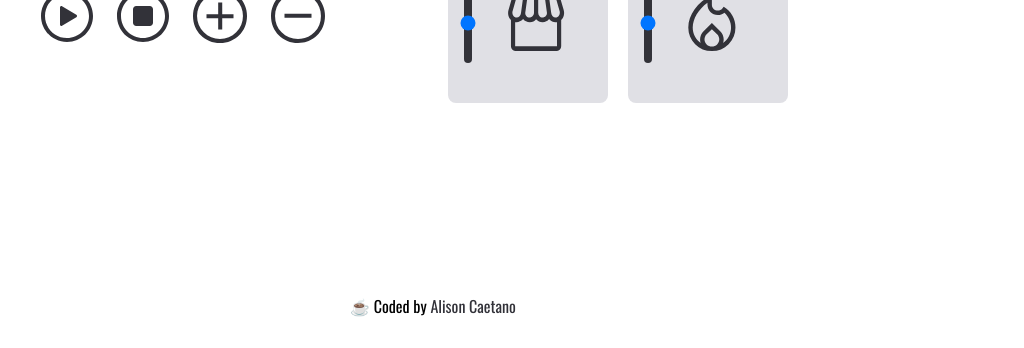
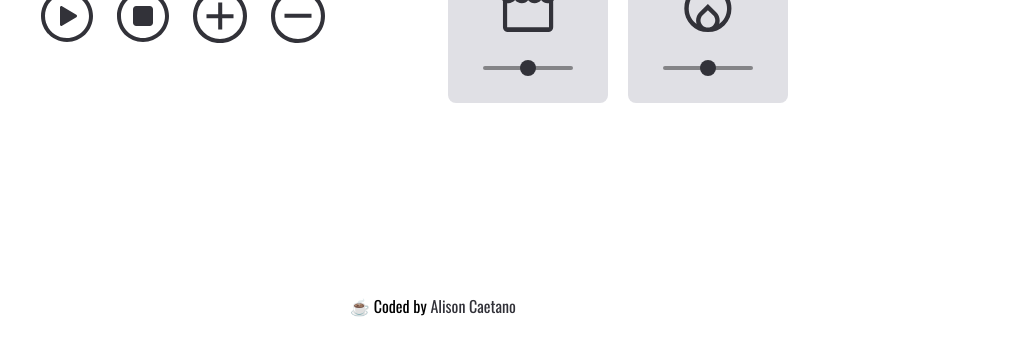
Before and after one commit to AlizonCaetano/Pomofocus, a website with bundled scripts: page index.html in a window 1280 px wide. Shown: the part 452-800 px from the top of the page, without its empty margins (207-1231 px from the left). Built offline with nearby package versions, Linux system fonts and the light colour scheme.

Commit message:
input values

```diff
--- a/app/css/style.css
+++ b/app/css/style.css
@@ -116,6 +116,10 @@ footer a{
 
 /*sound cards*/
 
+.card-sound{
+  position: relative;
+}
+
 .sounds-cards-wrapper,
 .card-sound{
   display: flex;
@@ -131,7 +135,8 @@ footer a{
 
 .card-sound{
   display: flex;
-  justify-content: flex-start;
+  flex-direction: column-reverse;
+  justify-content: space-evenly;
 
   margin: 1.6rem;
 
@@ -140,23 +145,33 @@ footer a{
 
 }
 
-input[type='range'] {
-  -webkit-appearance: none;
-  width: 8rem;
-  height: 8px;
+input[type='range']{
+  appearance: none;
+  width: 9rem;
+  height: 4px;
+  background-color: rgba(0, 0, 0, 0.411);
+  border-radius: 9999px;
+}
 
 
-  background: var(--drk-icon-fill);
-  border-radius: 9999px;
-  background-image: linear-gradient(var(--lgt-icon-fill), var(--lgt-icon-fill));
-
-  transform: rotateZ(270deg);
+input[type='range']::-webkit-slider-runnable-track,
+input[type='range']::-webkit-slider-thumb {
+  -webkit-appearance: none;
 }
 
-.input-range {
-  display: flex;
-  width: 60px;
-  justify-content: flex-end;
+input[type='range']::-webkit-slider-thumb{
+  appearance: none;
+	width: 1.6rem;
+	height: 1.6rem;
+	border-radius: 50%;
+	background-color:var(--lgt-icon-fill);
+}
+
+input[type='range']::-webkit-slider-runnable-track {
+  appearance: none;
+	width: 1.6rem;
+	height: 1.6rem;
+  border-radius: 9999px;
 }
 
 
--- a/index.html
+++ b/index.html
@@ -164,6 +164,7 @@
                 type="range"
                 id="volume-forest"
                 name="volume"
+                value="50"
                 min="0"
                 max="100"
               />
@@ -193,6 +194,8 @@
                 id="volume-rain"
                 name="volume"
                 min="0"
+                value="50
+                "
                 max="100"
               />
               <audio id="rain" src="./app/assets/sounds/chuva.wav" loop></audio>
@@ -217,6 +220,7 @@
                 id="volume-voices"
                 name="volume"
                 min="0"
+                value="50"
                 max="100"
               />
               <audio
@@ -245,6 +249,7 @@
                 id="volume-fire"
                 name="volume"
                 min="0"
+                value="50"
                 max="100"
               />
               <audio
```
